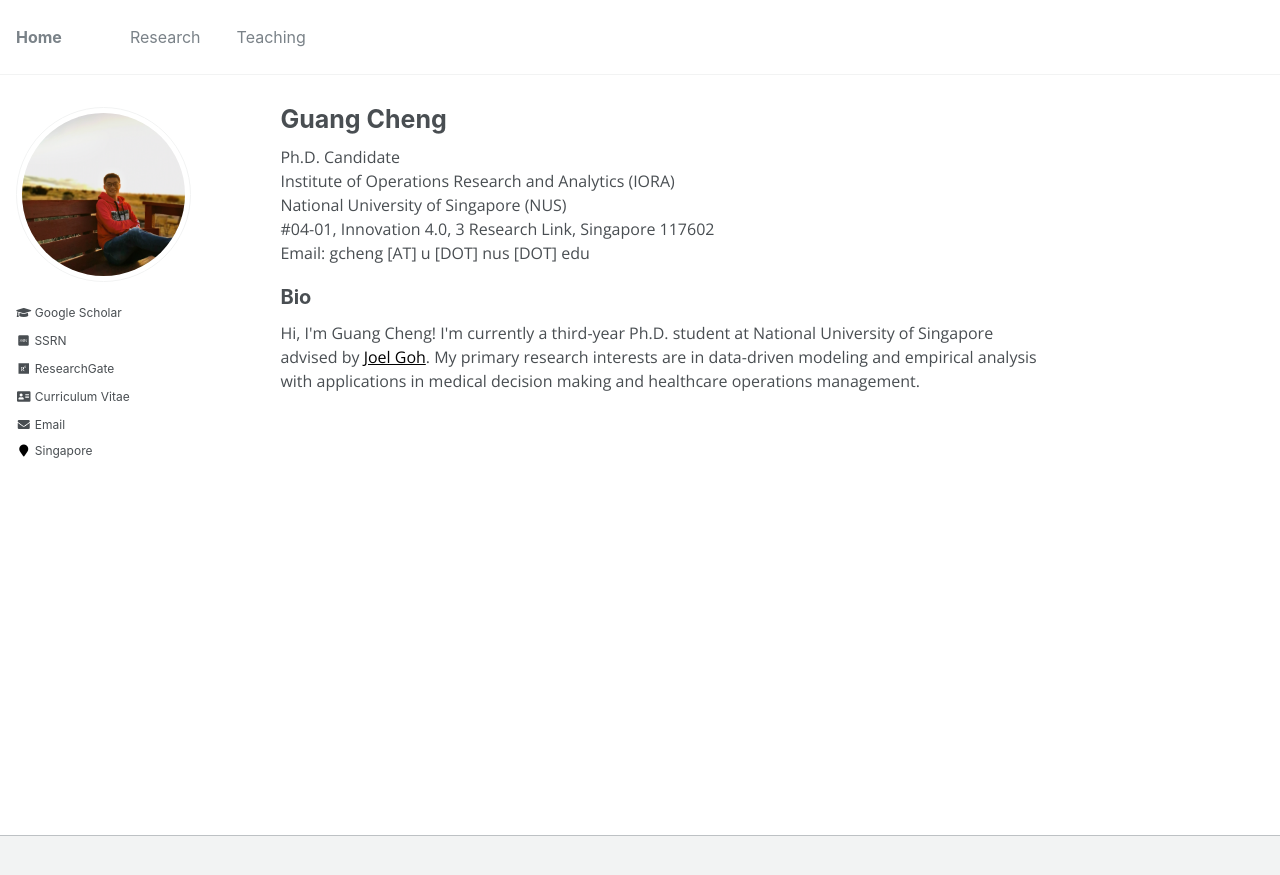
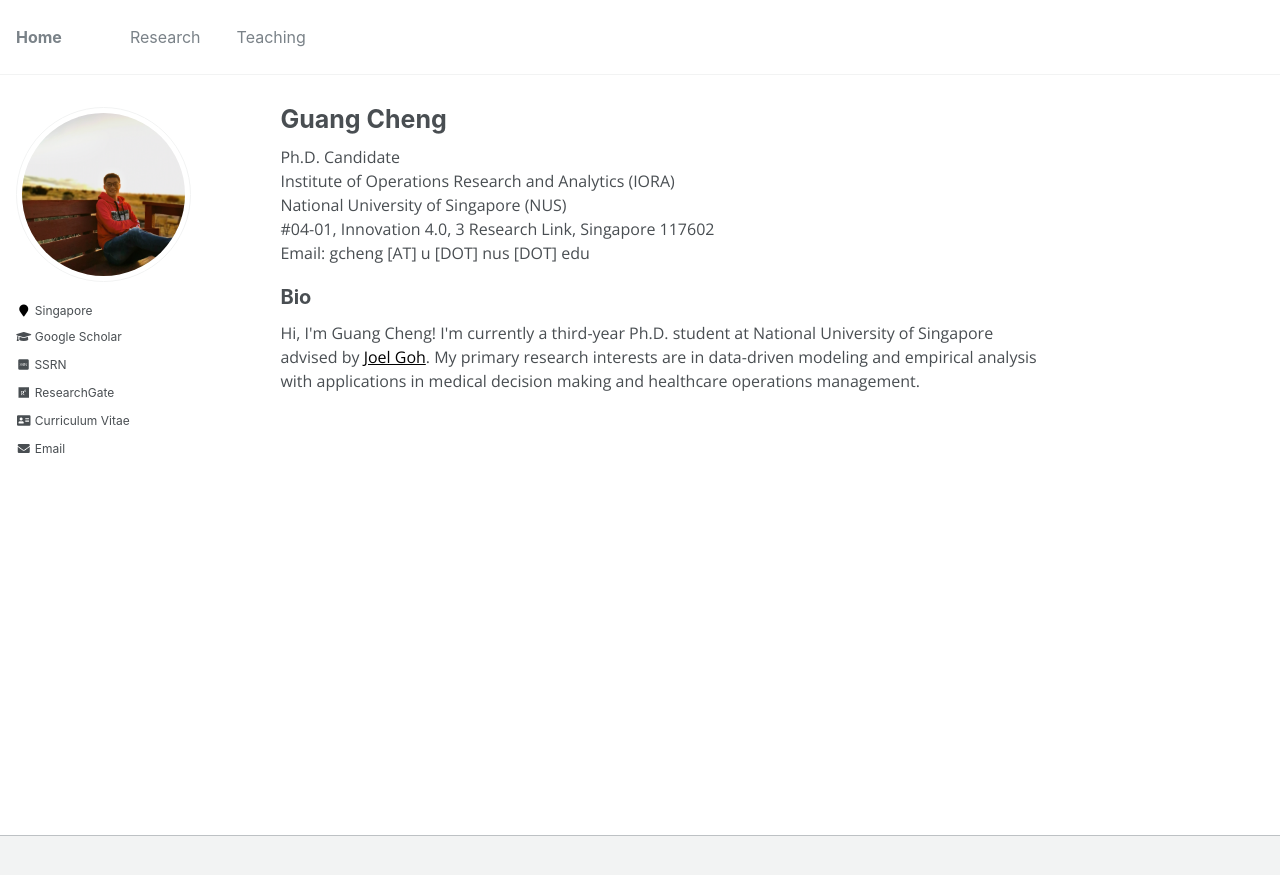
Before and after one commit to gcheng-nus/gcheng-nus.github.io, a Jekyll site: the page built from _pages/about.md, in a window 1280 px wide. Shown: the top 875 px of the page. Built offline with Jekyll 4.4.1, drawn with Linux system fonts in a browser that asks for light colours; some web fonts are replaced.

Commit message:
add location

```diff
--- a/_includes/author-profile.html
+++ b/_includes/author-profile.html
@@ -22,6 +22,10 @@
   <div class="author__urls-wrapper">
     <button class="btn btn--inverse">Follow</button>
     <ul class="author__urls social-icons">
+      {% if author.location %}
+        <li><i class="fa fa-fw fa-map-marker" aria-hidden="true"></i> {{ author.location }}</li>
+      {% endif %}
+
       {% if author.googlescholar %}
         <li><a href="{{ author.googlescholar }}" target="_blank"><i class="fas fa-fw fa-graduation-cap"></i> Google Scholar</a></li>
       {% endif %}
@@ -38,9 +42,6 @@
         <li><a href="mailto:{{ author.email }}"><i class="fas fa-fw fa-envelope" aria-hidden="true"></i> {{ site.data.ui-text[site.locale].email_label | default: "Email" }}</a></li>
       {% endif %}
 
-      {% if author.location %}
-        <li><i class="fa fa-fw fa-map-marker" aria-hidden="true"></i> {{ author.location }}</li>
-      {% endif %}
       {% if author.employer %}
         <li><i class="fa fa-fw fa-map-marker" aria-hidden="true"></i> {{ author.employer }}</li>
       {% endif %}
```
